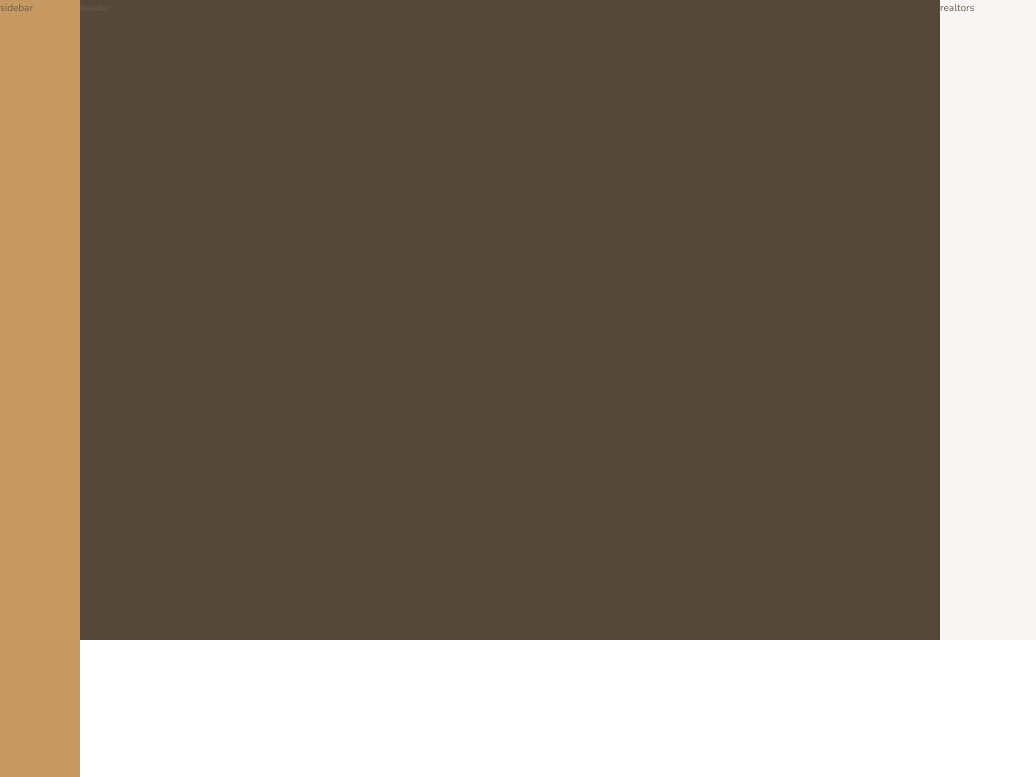
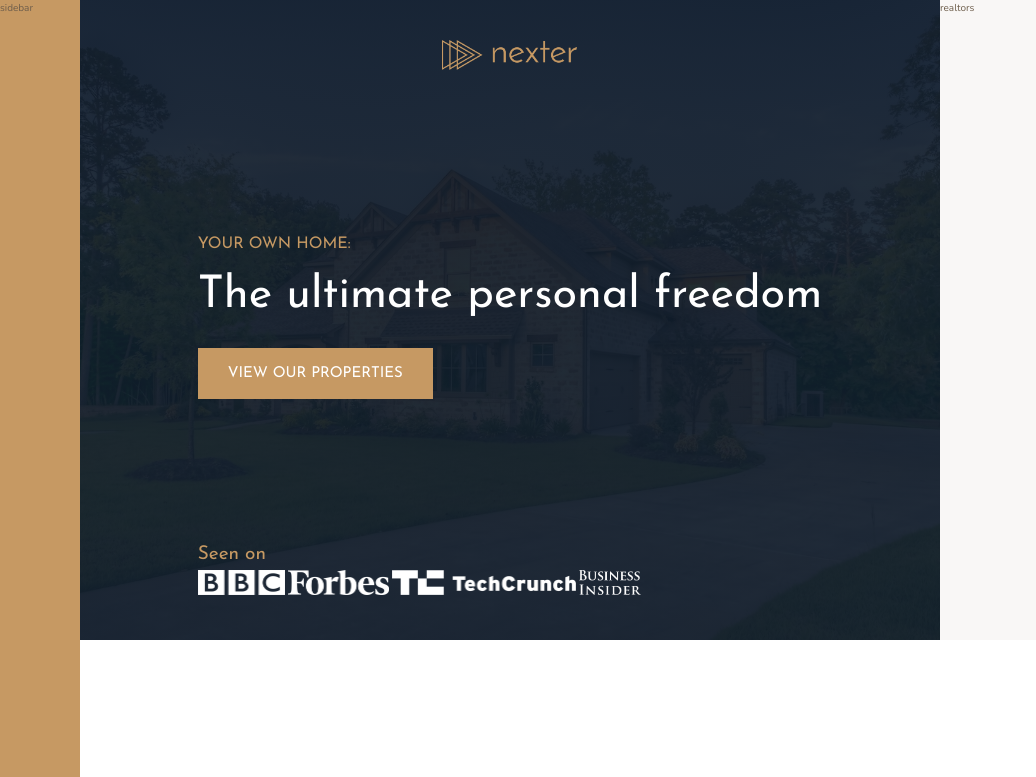
Before and after one commit to thelonglqd/css-grid-udemy-course, a website: page index.html in a window 1280 px wide. Shown: the top 777 px of the page, without its empty margins (0-1036 px from the left). Drawn offline with nearby package versions, Linux system fonts and the light colour scheme.

Commit message:
complete part 1 of header section

```diff
--- a/index.html
+++ b/index.html
@@ -16,7 +16,21 @@
   </head>
   <body class="container">
     <div class="sidebar">sidebar</div>
-    <header class="header">header</header>
+    <header class="header">
+      <img src="img/logo.png" alt="Header logo" class="header__logo" />
+      <h3 class="heading-3">Your own home:</h3>
+      <h1 class="heading-1">The ultimate personal freedom</h1>
+      <button class="btn header__btn">View our properties</button>
+      <div class="header__seenon">
+        <h4 class="heading-4 header__seenon__text">Seen on</h4>
+        <div class="header__seenon__logos">
+          <img src="img/logo-bbc.png" alt="Seen on logo 1" />
+          <img src="img/logo-forbes.png" alt="Seen on logo 2" />
+          <img src="img/logo-techcrunch.png" alt="Seen on logo 3" />
+          <img src="img/logo-bi.png" alt="Seen on logo 4" />
+        </div>
+      </div>
+    </header>
     <div class="realtors">realtors</div>
     <section class="features">
       <div class="feature">
--- a/sass/_header.scss
+++ b/sass/_header.scss
@@ -1,4 +1,35 @@
 .header {
   background-color: $color-grey-dark-1;
   grid-column: full-start / col-end 6;
+  background-image: linear-gradient(
+      rgba($color-secondary, 0.93),
+      rgba($color-secondary, 0.93)
+    ),
+    url(../img/hero.jpeg);
+  background-position: center;
+  background-size: cover;
+  padding: 4rem 8rem;
+
+  display: grid;
+  grid-template-rows: 1fr min-content 6rem 1fr;
+  grid-template-columns: max-content;
+  justify-content: center;
+  grid-row-gap: 1.5rem;
+
+  &__logo {
+    height: 3rem;
+    justify-self: center;
+    align-self: start;
+  }
+
+  &__btn {
+    justify-self: start;
+    align-self: start;
+  }
+
+  &__seenon__logos {
+    img {
+      height: 2.5rem;
+    }
+  }
 }
--- a/sass/_typography.scss
+++ b/sass/_typography.scss
@@ -1,6 +1,13 @@
 %heading {
   font-family: $font-display;
   font-weight: 400;
+}
+
+.heading-1 {
+  @extend %heading;
+  font-size: 4.5rem;
+  color: #fff;
+  line-height: 1;
 }
 
 .heading-2 {
@@ -24,6 +31,8 @@
 .heading-3 {
   @extend %heading;
   font-size: 1.6rem;
+  color: $color-primary;
+  text-transform: uppercase;
 
   &--primary {
     color: $color-primary;
@@ -37,6 +46,7 @@
 .heading-4 {
   @extend %heading;
   font-size: 1.9rem;
+  color: $color-primary;
 
   &--dark {
     color: $color-grey-dark-1;
```
Also changed, not shown: sass/main.css, 1 other file.
